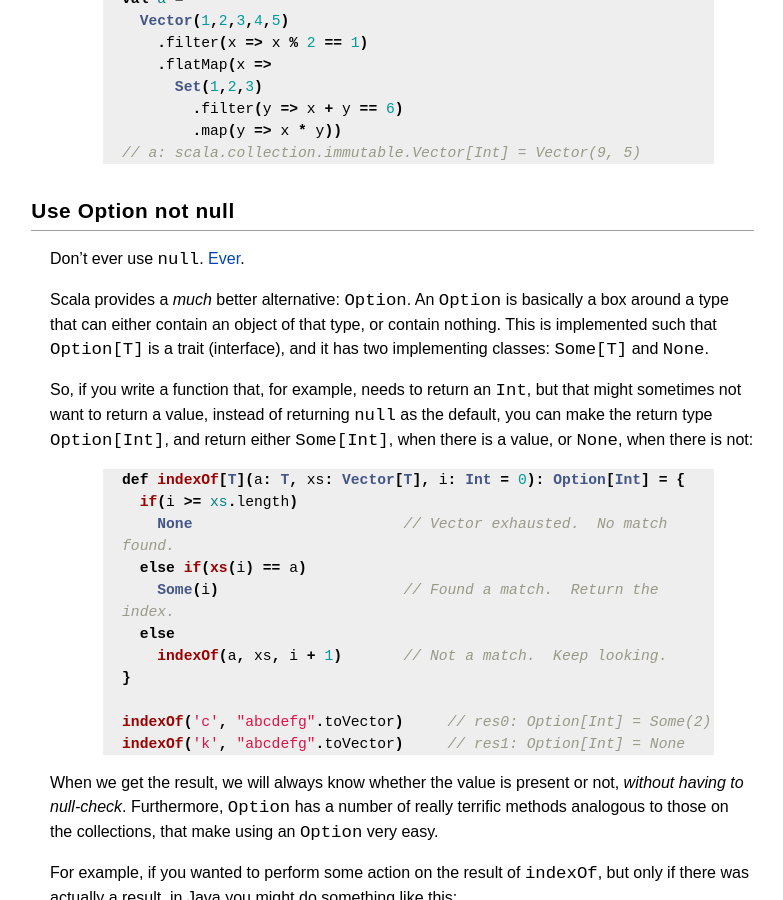
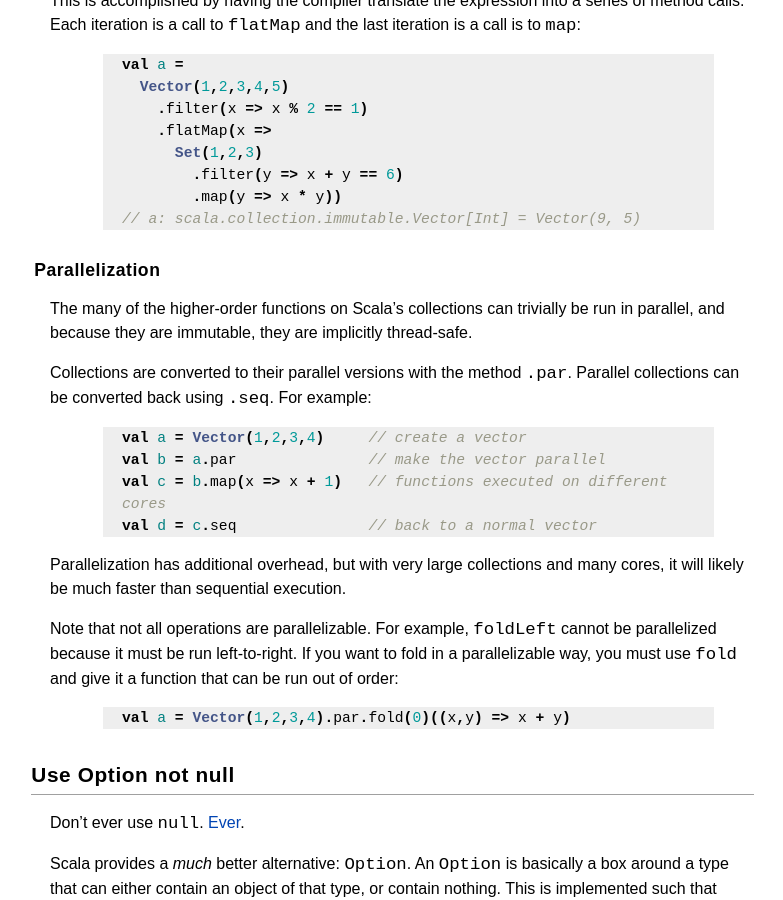
Before and after one commit to sissyliberation/nlpclass-fall2013, a Jekyll site: the page built from site/scala/basics.md, in a window 1280 px wide and 900 px high, scrolled down 14843 px. Shown: the whole window, without its empty margins (406-1189 px from the left). Built offline with Jekyll 4.4.1, drawn with Linux system fonts in a browser that asks for light colours; some of the changed text lies outside the part shown.

Commit message:
site changes

```diff
--- a/site/scala/basics.md
+++ b/site/scala/basics.md
@@ -601,14 +601,14 @@ One of the most important characteristics of functional programming is that func
 To facilitate these kinds of uses, Scala has nice syntax for defining anonymous functions.  In Scala, the symbol `=>` is used to write lambda functions:
 
 {% highlight scala %}
-val add1a = (x: Int) => x + 1                 // arg type declared
-val add1b: (Int => Int) = x => x + 1          // function's type declared
-add1a(2)                                      // res0: Int = 3
-add1b(2)                                      // res1: Int = 3
+val add1a = (x: Int) => x + 1              // arg type declared
+val add1b: (Int => Int) = x => x + 1       // function's type declared
+add1a(2)                                   // res0: Int = 3
+add1b(2)                                   // res1: Int = 3
 
-def addSome(f: (Int => Int), i: Int) = f(i)   // first arg is a function
-addSome(x => x + 1, 2)                        // res2: Int = 3
-addSome(add1a, 2)                             // res3: Int = 3
+def addSome(f: (Int => Int), i: Int) = f(i) // first arg is a function
+addSome(x => x + 1, 2)                      // res2: Int = 3
+addSome(add1a, 2)                           // res3: Int = 3
 {% endhighlight %}
 
 Scala also provides the ability to write an underscore (`_`) as short-hand for `x => x` (kind of).
@@ -630,7 +630,8 @@ The [Scala API](http://www.scala-lang.org/api/current/index.html#scala.collectio
 **map**: Take a function as an argument and apply it to every element in the collection.
 
 {% highlight scala %}
-Vector(1,2,3).map(_ + 2)     // res0: Vector[Int] = Vector(3, 4, 5)
+Vector(1,2,3).map(x => x + 2)  // same as...
+Vector(1,2,3).map(_ + 2)       // res0: Vector[Int] = Vector(3, 4, 5)
 {% endhighlight %}
 
 **flatten**: Flatten a collection of collections.
@@ -656,6 +657,7 @@ Vector(1,2,3).foldLeft(0)((accum, x) => accum + x)   // res3: Int = 6
 **filter**: Remove items for which the given predicate is false
 
 {% highlight scala %}
+Vector(1,2,3).filter(x => x % 2 == 1)   // same as...
 Vector(1,2,3).filter(_ % 2 == 1)   // res4: Vector[Int] = Vector(1, 3)
 {% endhighlight %}
 
@@ -705,6 +707,29 @@ val a =
         .map(y => x * y))
 // a: scala.collection.immutable.Vector[Int] = Vector(9, 5)
 {% endhighlight %}
+
+
+### Parallelization
+
+The many of the higher-order functions on Scala's collections can trivially be run in parallel, and because they are immutable, they are implicitly thread-safe.
+
+Collections are converted to their parallel versions with the method `.par`.  Parallel collections can be converted back using `.seq`.  For example:
+
+{% highlight scala %}
+val a = Vector(1,2,3,4)     // create a vector
+val b = a.par               // make the vector parallel
+val c = b.map(x => x + 1)   // functions executed on different cores
+val d = c.seq               // back to a normal vector
+{% endhighlight %}
+
+Parallelization has additional overhead, but with very large collections and many cores, it will likely be much faster than sequential execution.
+
+Note that not all operations are parallelizable.  For example, `foldLeft` cannot be parallelized because it must be run left-to-right.  If you want to fold in a parallelizable way, you must use `fold` and give it a function that can be run out of order:
+
+{% highlight scala %}
+val a = Vector(1,2,3,4).par.fold(0)((x,y) => x + y)
+{% endhighlight %}
+
 
 
 ## Use Option not null
```
Also changed, not shown: site/assignments.md (+6 -3 lines), site/assignments/a0programming.md (+7 -5 lines).
